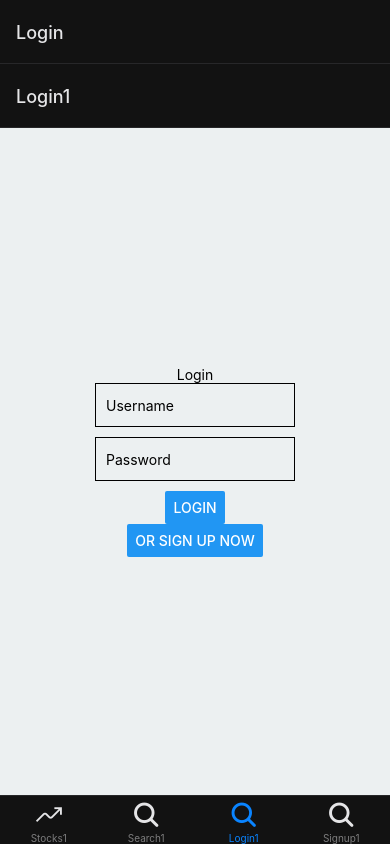
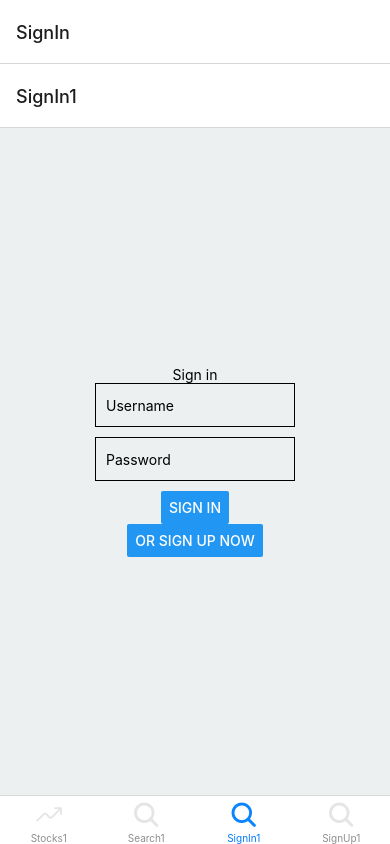
Before and after one commit to StockFiew/frontie, a React Native app: screen /SignIn in a window 390 px wide. Built offline with nearby package versions, Linux system fonts and the light colour scheme; no server answers.

Commit message:
signin, signup

```diff
--- a/App.js
+++ b/App.js
@@ -1,6 +1,7 @@
 import * as React from 'react';
 import { Platform, StyleSheet, View, StatusBar } from 'react-native';
-import { NavigationContainer, DarkTheme } from '@react-navigation/native';
+import { NavigationContainer, DefaultTheme } from '@react-navigation/native';
+// change from DarkTheme to DefaultTheme
 import { createStackNavigator } from '@react-navigation/stack';
 import BottomTabNavigator from './navigation/BottomTabNavigator';
 import { StocksProvider } from './contexts/StocksContext';
@@ -13,7 +14,8 @@ export default function App(props) {
     <View style={styles.container}>
       <StocksProvider>
         {Platform.OS === 'ios' && <StatusBar barStyle='default' />}
-        <NavigationContainer theme={DarkTheme}>
+        <NavigationContainer theme={DefaultTheme}>
+          {/* change from DarkTheme to DefaultTheme */}
           <Stack.Navigator>
             <Stack.Screen name='Home' component={BottomTabNavigator} />
           </Stack.Navigator>
--- a/navigation/BottomTabNavigator.js
+++ b/navigation/BottomTabNavigator.js
@@ -3,8 +3,8 @@ import { createBottomTabNavigator } from '@react-navigation/bottom-tabs';
 import TabBarIcon from '../components/TabBarIcon';
 import StocksScreen from '../screens/StocksScreen';
 import SearchScreen from '../screens/SearchScreen';
-import LoginScreen from '../screens/LoginScreen';
-import SignupScreen from '../screens/SignupScreen';
+import SignInScreen from '../screens/SignInScreen';
+import SignUpScreen from '../screens/SignUpScreen';
 import { getFocusedRouteNameFromRoute } from '@react-navigation/native';
 
 const BottomTab = createBottomTabNavigator();
@@ -39,20 +39,20 @@ export default function BottomTabNavigator({ navigation, route }) {
         }}
       />
       <BottomTab.Screen
-        name='Login'
-        component={LoginScreen}
+        name='SignIn'
+        component={SignInScreen}
         options={{
-          title: 'Login1',
+          title: 'SignIn1',
           tabBarIcon: ({ focused }) => (
             <TabBarIcon focused={focused} name='md-search' />
           ),
         }}
       />
       <BottomTab.Screen
-        name='Signup'
-        component={SignupScreen}
+        name='SignUp'
+        component={SignUpScreen}
         options={{
-          title: 'Signup1',
+          title: 'SignUp1',
           tabBarIcon: ({ focused }) => (
             <TabBarIcon focused={focused} name='md-search' />
           ),
--- a/screens/LoginScreen.js
+++ b/screens/SignInScreen.js
@@ -1,7 +1,7 @@
 import React, { useState } from 'react';
 import { Text, Alert, Button, TextInput, View, StyleSheet } from 'react-native';
 
-export default function LoginScreen() {
+export default function SignInScreen() {
   const [username, setUsername] = useState('');
   const [password, setPassword] = useState('');
 
@@ -12,7 +12,7 @@ export default function LoginScreen() {
   return (
     <View style={styles.container}>
       {/* <Text style={styles.headlinetext}>{props.text}</Text> */}
-      <Text>Login</Text>
+      <Text>Sign in</Text>
       <TextInput
         value={username}
         onChangeText={setUsername}
@@ -27,7 +27,7 @@ export default function LoginScreen() {
         style={styles.input}
       />
 
-      <Button title={'Login'} onPress={onLogin} />
+      <Button title={'Sign in'} onPress={onLogin} />
       <Button title={'Or Sign up now'} onPress={onLogin} />
     </View>
   );
--- a/screens/SignupScreen.js
+++ b/screens/SignupScreen.js
@@ -1,7 +1,7 @@
 import React, { useState } from 'react';
 import { View, Button, TextInput, StyleSheet } from 'react-native';
 
-export default function SignupScreen() {
+export default function SignUpScreen() {
   const [email, setEmail] = useState('');
   const [password, setPassword] = useState('');
 
@@ -19,6 +19,15 @@ export default function SignupScreen() {
   };
 
   const signUp = async () => {
+    try {
+      // Place your signup logic here
+      console.log('User successfully signed up!');
+    } catch (err) {
+      console.log('Error signing up:', err);
+    }
+  };
+
+  const signIn = async () => {
     try {
       // Place your signup logic here
       console.log('User successfully signed up!');
@@ -45,17 +54,9 @@ export default function SignupScreen() {
         placeholderTextColor='white'
         onChangeText={(val) => onChangeText('password', val)}
       />
-      {/* iffffffff there's time put check password function */}
-      {/* <TextInput
-        style={styles.input}
-        placeholder='Check Password'
-        secureTextEntry={true}
-        autoCapitalize='none'
-        placeholderTextColor='white'
-        onChangeText={(val) => onChangeText('password', val)}
-      /> */}
 
       <Button title='Sign Up' onPress={signUp} />
+      <Button title='Sign In' onPress={signIn} />
     </View>
   );
 }
```
